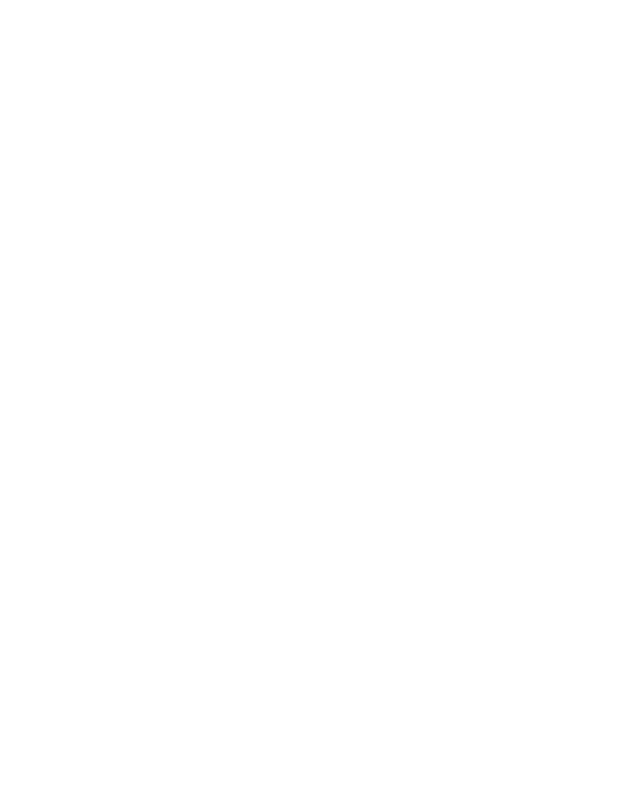
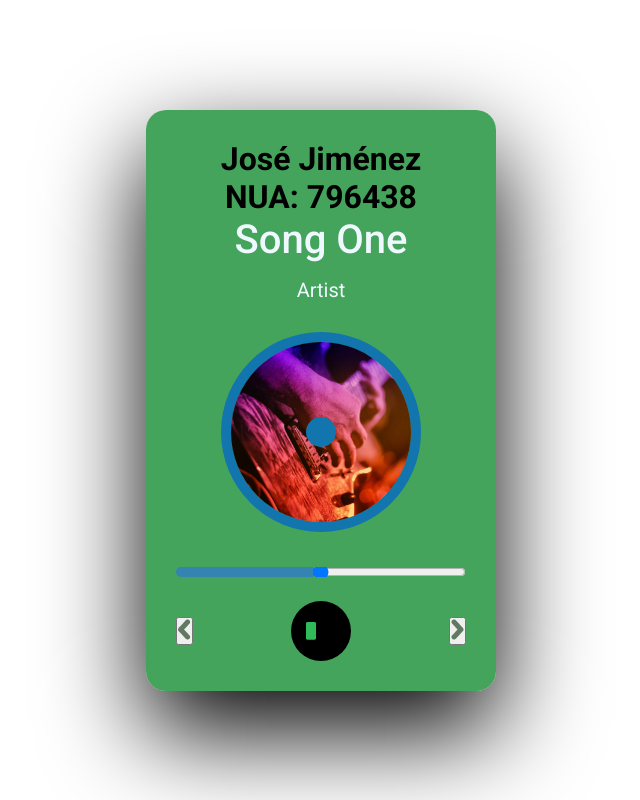
Before and after one commit to JoseJavierGJ/2InicioGit, a plain HTML site: page index.html in a window 1280 px wide. Shown: the whole page, without its empty margins (319-959 px from the left). Drawn offline with Linux system fonts and the light colour scheme.

Commit message:
Agregamos css y html

```diff
--- /dev/null
+++ b/css/mp3player.css
@@ -0,0 +1,137 @@
+* {
+    margin: 0;
+    padding: 0;
+    box-sizing: border-box;
+}
+
+body {
+    font-family: 'Roboto', sans-serif;
+    width: 100%;
+    height: 100vh;
+    display: flex;
+    justify-content: center;
+    align-items: center;
+}
+
+.music-player {
+    width: 350px;
+    height: 550;
+    background-color: rgba(22, 142, 50, 0.8);
+    border-radius: 20px;
+    box-shadow: 0 40px 100px rgba(0, 0, 0, 2);
+    padding: 30px;
+    color: #1375ae;
+    overflow: hidden;
+}
+
+h1 {
+    text-align: center;
+    color: black;
+}
+
+.music-name, .artist-name {
+    text-align: center;
+    text-transform: capitalize;
+    color: aliceblue;
+}
+
+.music-name {
+    font-size: 40px;
+    font-weight: 500;
+    margin-bottom: 15px;
+}
+
+.artist-name {
+    font-size: 20px;
+}
+
+.disk {
+    position: relative;
+    display: block;
+    margin: 40px auto;
+    width: 180px;
+    height: 180px;
+    border-radius: 50%;
+    background-image: url('../images/cover\ 1.png');
+    background-size: cover;
+    box-shadow: 0 0 0 10px;
+    animation: rotate 20s linear infinite;
+    animation-play-state: paused;
+}
+
+.disk.play {
+    animation-play-state: running;
+}
+
+.disk::before {
+    content: '';
+    position: absolute;
+    top: 50%;
+    left: 50%;
+    transform: translate(-50%, -50%);
+    width: 30px;
+    height: 30px;
+    border-radius: 50%;
+    background-color: #1375ae;
+}
+
+.song-slider {
+    width: 100%;
+    position: relative;
+}
+
+.seek-bar {
+    width: 100%;
+    height: 10px;
+    border-radius: 10px;
+    background-color: #1375ae;
+    overflow: hidden;
+    cursor: pointer;
+}
+
+.seek-bar::-webkit-slider-thumb {
+    width: 1px;
+    height: 20px;
+    box-shadow: -400px 0 0 400px #3583b0;
+}
+
+.currret-time, .song-duration {
+    font-size: 14px;
+}
+
+.song-duration {
+    position: absolute;
+    right: 0;
+}
+
+.controls {
+    width: 60;
+    display: flex;
+    justify-content: space-between;
+    align-items: center;
+    margin: auto;
+    margin-top: 20px;
+}
+
+.play-btn {
+    position: relative;
+    width: 60px;
+    height: 60px;
+    border-radius: 50%;
+    background-color: #000000;
+    cursor: pointer;
+    border: none;
+}
+
+.play-btn span {
+    position: absolute;
+    top: 50%;
+    left: 25%;
+    transform: translateY(-50%);
+    width: 10px;
+    height: 30%;
+    border-radius: 2px;
+    background-color: #31ba5a;
+    transition: 0.5s;
+    clip-path: polygon(0 0, 100% 0, 100% 100%, 0 100%);
+}
--- a/index.html
+++ b/index.html
@@ -1,12 +1,49 @@
 <!DOCTYPE html>
 <html lang="en">
+
 <head>
     <meta charset="UTF-8">
     <meta http-equiv="X-UA-Compatible" content="IE=edge">
     <meta name="viewport" content="width=device-width, initial-scale=1.0">
     <title>my MP3 player - 😱</title>
+    <link rel="preconnect" href="https://fonts.googleapis.com">
+    <link rel="preconnect" href="https://fonts.gstatic.com" crossorigin>
+    <link href="https://fonts.googleapis.com/css2?family=Roboto:ital,wght@0,100;0,300;0,400;0,500;0,700;0,900;1,100;1,300;1,400;1,500;1,700;1,900&display=swap" rel="stylesheet">
+    <link rel="stylesheet" href="./css/mp3player.css">
 </head>
+
 <body>
+    <audio src="" id="audio"></audio>
+    <div class="music-player">
+        <h1>José Jiménez</h1>
+        <h1>NUA: 796438</h1>
+        <h2 class="music-name">Song One</h2>
+        <p class="artist-name">Artist</p>
+
+        <div class="disk"></div>
+
+        <div class="song-slider">
+            <input type="range" min="0" class="seek-bar">
+            <span class="current-time"></span>
+            <span class="song-duration"></span>
+        </div>
+
+        <div class="controls">
+            <button class="btn backward-btn">
+                <img src="./images/pre.png">
+            </button>
+            <button class="play-btn pause">
+                <span></span>
+                <span></span>
+            </button>
+            <button class="btn forkward-btn">
+                <img src="./images/nxt.png">
+            </button>
+        </div>
+    </div>
+
+    <script src = "./js/data.js"></script>
+    <script src = "./js/app.js"></script>
 
 </body>
 </html>
```
Also changed, not shown: images/cover 1.png (added), images/cover 2.png (added), images/cover 3.png (added), images/cover 4.png (added), images/cover 5.png (added), images/nxt.png (added), images/pre.png (added), 5 other files.
